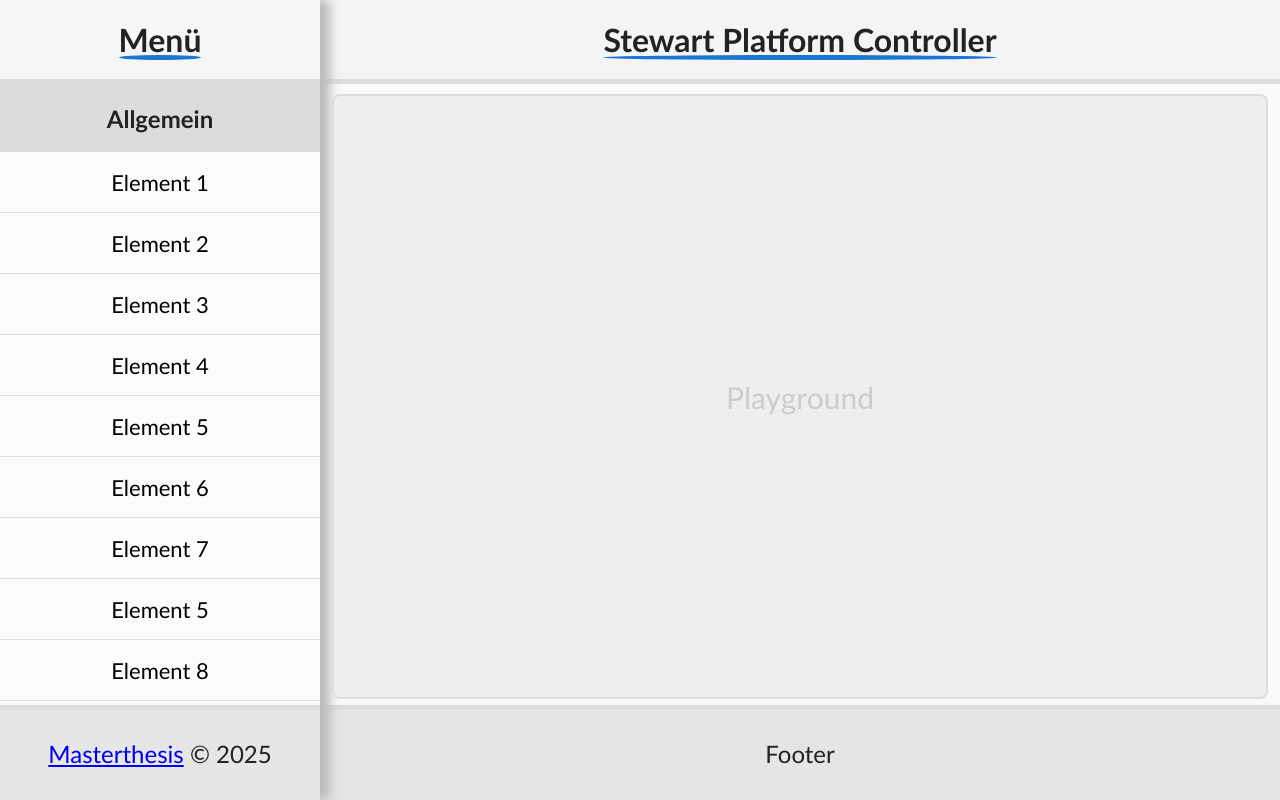
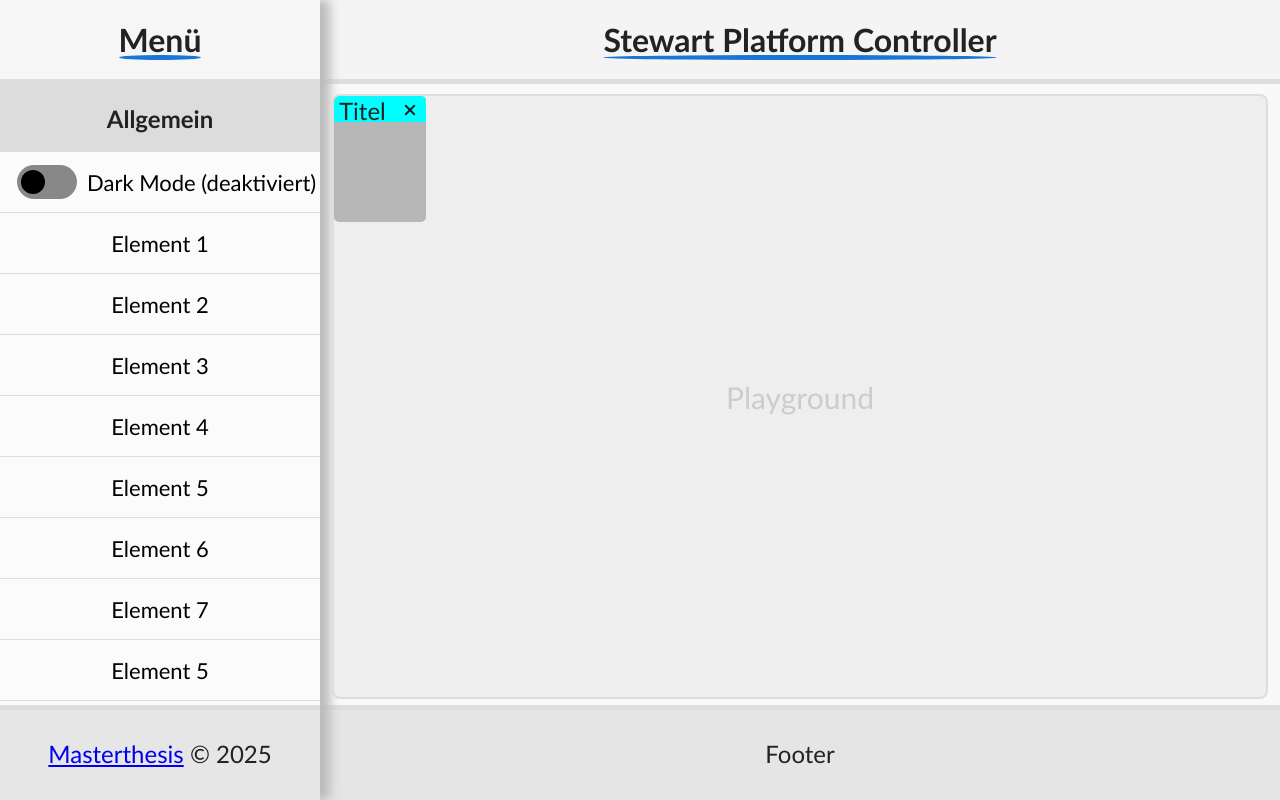
Before and after one commit to BlackLufus/development-of-a-ball-on-plate-on-a-stewart-platform, a Flask app: page / in a window 1280 px wide. Run offline with Flask 3, Linux system fonts and the light colour scheme.

Commit message:
Implement frame to show any options user want to choose.

```diff
--- a/src/web/static/index.html
+++ b/src/web/static/index.html
@@ -7,10 +7,11 @@
     <link rel="stylesheet" href="styles/content.css">
     <link rel="stylesheet" href="styles/nav.css">
     <link rel="stylesheet" href="styles/options.css">
+    <link rel="stylesheet" href="styles/frame.css">
     <title>Document</title>
 </head>
 <body>
-    <nav>
+    <nav id="nav">
         <header>
             <h1>Menü</h1>
         </header>
@@ -21,6 +22,20 @@
                         Allgemein
                     </label>
                 </section>
+            </li>
+            <li>
+                <label class="switch">
+                    <input id="dark-mode" type="checkbox">
+                    <div class="slider round"></div>
+                    <div class="switch-box">
+                        <div class="switch-text switch-on-text">
+                            Dark Mode (aktiviert)
+                        </div>
+                        <div class="switch-text switch-off-text">
+                            Dark Mode (deaktiviert)
+                        </div>
+                    </div>
+                </label>
             </li>
             <li>
                 <div id="element_1" class="button-text">
@@ -104,8 +119,13 @@
         </header>
         <main id="main">
             <div id="playground" class="playground">
-                <svg id="svg-container" class="svg-playground" xmlns="http://www.w3.org/2000/svg" version="1.1">
-                </svg>
+                <div class="frame">
+                    <div class="frame_header">
+                        <span class="frame_title">Titel</span>
+                        <button class="frame_close"></button>
+                    </div>
+                    <div class="frame_content"></div>
+                </div>
             </div>
         </main>
         <footer>
@@ -116,5 +136,6 @@
             </div>
         </footer>
     </div>
+    <script type="module" src="scripts/main.js"></script>
 </body>
 </html>
--- /dev/null
+++ b/src/web/static/scripts/main.js
@@ -0,0 +1,3 @@
+import UI from './ui.js';
+
+UI.init();
--- /dev/null
+++ b/src/web/static/scripts/point.js
@@ -0,0 +1,11 @@
+class Point {
+    x = 0;
+    y = 0;
+
+    constructor(x, y) {
+        this.x = x;
+        this.y = y;
+    }
+}
+
+export default Point;
--- /dev/null
+++ b/src/web/static/scripts/ui.js
@@ -0,0 +1,51 @@
+import Frame from './window/frame.js';
+
+const darkModeSwitch = document.getElementById('dark-mode');
+darkModeSwitch.addEventListener('change', function() {
+    UI.updateDarkMode();
+});
+
+const element1 = document.getElementById('element_1');
+element1.addEventListener('click', () => {
+    const frame = new Frame('Hallo', "null");
+    frame.show()
+});
+
+class UI {
+
+    static init() {
+    }
+
+    // Function to update the dark mode
+    static updateDarkMode() {
+        document.documentElement.setAttribute('data-theme', darkModeSwitch.checked ? 'dark' : 'light');
+    }
+
+    // Funktion, um die Position relativ zum Container abzufragen
+        static getRelativePosition(inputX, inputY, radius = 20) {
+            //console.log(inputX, inputY);
+            // Get offset of the container (left, top)
+            //console.log(rect);
+            //return { x: inputX - 20, y: inputY - 20 };
+            //console.log(`inputX: ${inputX}, inputY: ${inputY}`);
+            //console.log(`left: ${container.offsetLeft}, top: ${container.offsetTop}`);
+            let x = parseInt(inputX);
+            let y = parseInt(inputY);
+            if (x < 10) {
+                x = 10;
+            }
+            else if (x > playground.offsetWidth - (radius * 2) - 10) {
+                x = playground.offsetWidth - (radius * 2) - 10;
+            }
+            if (y < 10) {
+                y = 10;
+            }
+            else if (y > playground.offsetHeight - (radius * 2) - 20) {
+                y = playground.offsetHeight - (radius * 2) - 20;
+            }
+            //console.log(`x: ${x}, y: ${y}`);
+            return { x: x, y: y};
+        }
+}
+
+export default UI;
--- a/src/web/static/styles/content.css
+++ b/src/web/static/styles/content.css
@@ -62,6 +62,7 @@ main#main {
     border: 2px solid var(--menu-border-color);
     border-radius: 8px;
     background-color: var(--secondary-background-color);
+    overflow: hidden;
 }
 
 .playground::before  {
--- /dev/null
+++ b/src/web/static/styles/frame.css
@@ -0,0 +1,64 @@
+.frame {
+    position: absolute;
+    background-color: #8888;
+    overflow: hidden;
+    border-radius: 5px;
+    z-index: 1000;
+}
+
+.frame_header {
+    display: flex;
+    justify-content: space-between;
+    padding-left: 5px;
+    background-color: aqua;
+    cursor: pointer;
+    width: 100%;
+    height: 26px;
+    user-select: none;
+}
+
+.frame_title {
+    text-align: center;
+    font-family: var(--primary-font-family);
+    font-size: 24px;
+    color: var(--secondary-color);
+}
+
+.frame_button {
+    display: block;
+    margin: 0;
+    padding: 0;
+    background-color: var(--menu-header-background-color);
+    border-bottom: 5px solid var(--menu-border-color);
+    border: none;
+}
+
+.frame_close {
+    width: 40px;
+    background-color: transparent;
+    border: none;
+}
+
+.frame_close::before, .frame_close::after {
+    position: absolute;
+    top: 13px;
+    right: 9px;
+    content: "";
+    padding: 0 7px;
+    height: 2px;
+    transform: rotate(45deg);
+    background-color: var(--secondary-color);
+    border-radius: 10px;
+}
+
+.frame_close::after {
+    transform: rotate(-45deg);
+}
+
+.frame_close:hover {
+    background-color: red;
+}
+
+.frame_content {
+    min-height: 100px;
+}
--- a/src/web/static/styles/nav.css
+++ b/src/web/static/styles/nav.css
@@ -104,6 +104,108 @@ nav > ul > li > div > label {
     font-size: 22px;
 }
 
+.switch {
+    position: relative;
+    display: flex;
+    width: 350px;
+    height: 60px;
+}
+
+.switch input {
+    opacity: 0;
+    width: 0;
+    height: 0;
+}
+
+.slider {
+    position: relative;
+    cursor: pointer;
+    margin: auto 10px;
+    width: 60px;
+    height: 34px;
+    background-color: var(--fifth-color);
+    -webkit-transition: .4s;
+    transition: .4s;
+}
+
+/* The white bobble */
+.slider:before {
+    position: absolute;
+    content: "";
+    height: 24px;
+    width: 24px;
+    left: 4px;
+    bottom: 5px;
+    background-color: var(--primary-color);
+    -webkit-transition: .75s;
+    transition: .75s;
+}
+
+input:checked + .slider {
+    background-color: var(--preferred-color);
+}
+
+input:focus + .slider {
+    box-shadow: 0 0 5px var(--preferred-color);
+}
+
+input:checked + .slider:before {
+    transition: .4s;
+    left: 29px;
+    height: 28px;
+    width: 28px;
+    bottom: 3px;
+}
+
+input:disabled + .slider::before {
+    background-color: var(--fourth-color);
+}
+
+.slider.round {
+    border-radius: 34px;
+}
+
+.slider.round:before {
+    border-radius: 50%;
+}
+
+.switch-box {
+    display: flex;
+    flex-direction: column;
+    margin: auto 0;
+}
+
+.switch-info {
+    z-index: 10;
+    position: absolute;
+    content: "";
+    right: 5px;
+    top: 15px;
+    height: 30px;
+    max-width: 30px;
+    max-width: 0;
+    border-radius: 20px;
+    background-color: var(--fifth-color);
+}
+
+.switch-info:hover {
+    background-color: var(--fourth-color);
+}
+
+.switch-text {
+    font-family: var(--primary-font-family);
+    font-size: 22px;
+    color: var(--primary-color);
+}
+
+input:not(:checked) ~ .switch-box .switch-on-text {
+    display: none;
+}
+
+input:checked ~ .switch-box .switch-off-text {
+    display: none;
+}
+
 .button-text {
     display: flex;
     justify-content: center;
```
Also changed, not shown: src/web/static/scripts/EventListener.js (added, +72 -0 lines), src/web/static/scripts/window/frame.js (added, +144 -0 lines), src/web/static/scripts/window/contentType/video.js (added).
